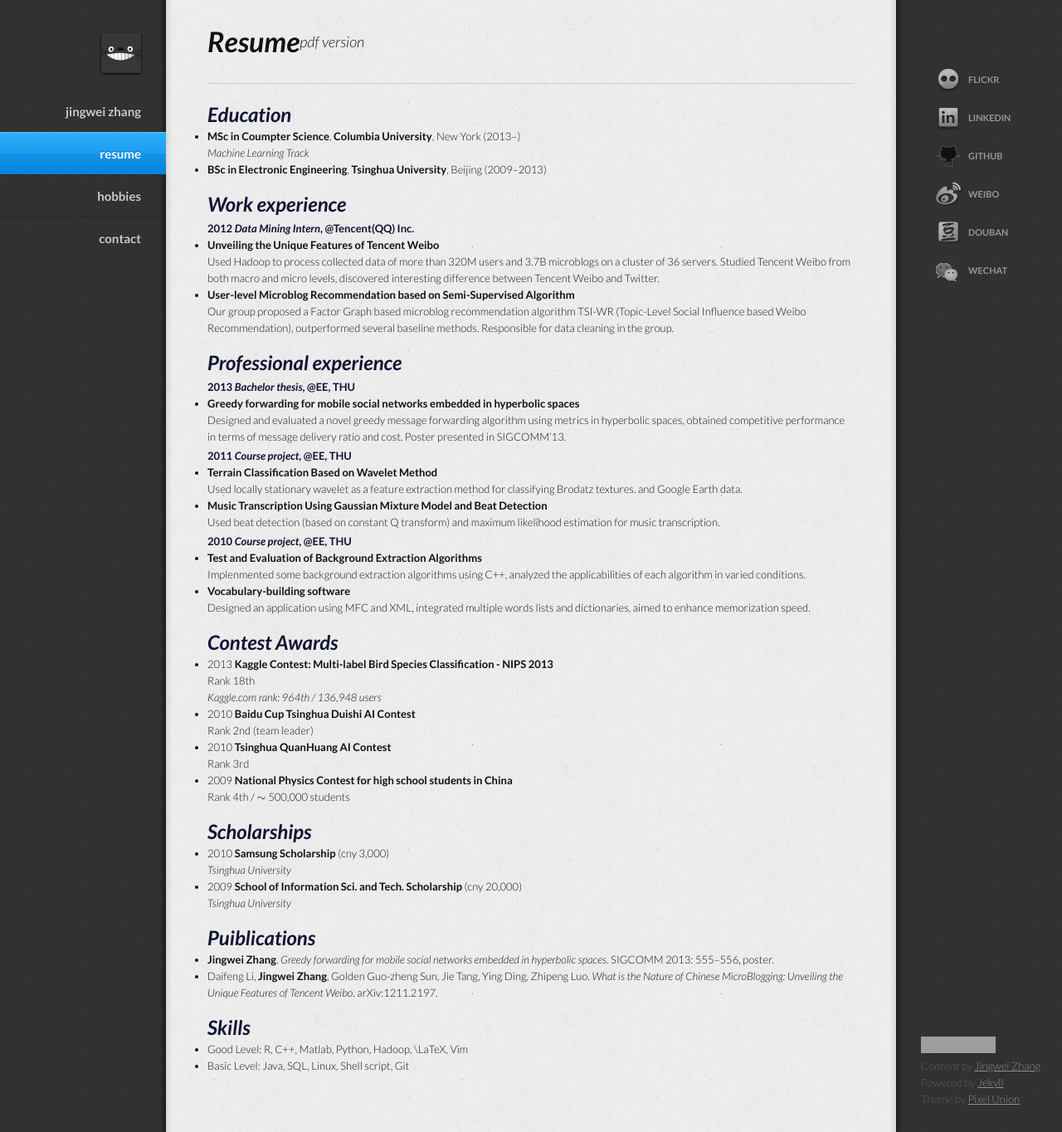
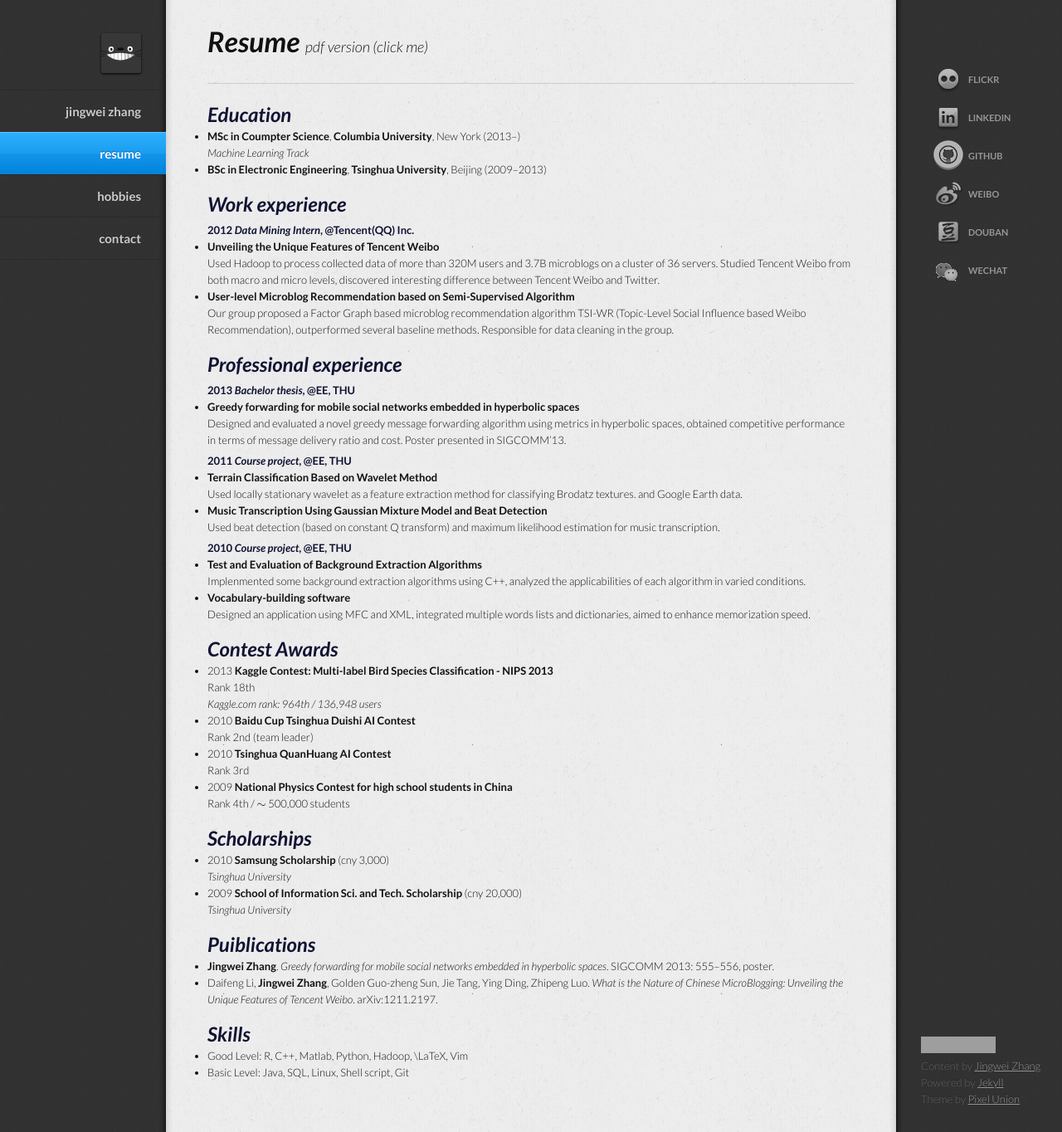
Before and after one commit to iceboal/iceboal.github.com, a Jekyll site: the page built from resume.md, in a window 1280 px wide and 1364 px high. Shown: the whole window at 83% size. Built offline with Jekyll 4.4.1, drawn with Linux system fonts in a browser that asks for light colours; formulas are drawn with MathJax 3; comment, search, counter and statistics services are not loaded; grey boxes are pictures that could not be loaded.

Commit message:
update css

```diff
--- a/assets/themes/tumblr/css/styles.css
+++ b/assets/themes/tumblr/css/styles.css
@@ -38,7 +38,7 @@
 h1{font-size:30px;line-height:36px;}h1 small{font-size:18px;}
 h2{font-size:24px;line-height:33px;margin-top:15px;}h2 small{font-size:18px;}
 h3{font-size:18px;line-height:25px;margin-top:6px;}h3 small{font-size:14px;}
-h4{font-size:1em;line-height:20px;margin-top:3px;font-style:normal;}h3 small{font-size:14px;}
+h4{font-size:1em;line-height:20px;margin-top:5px;font-style:normal;}h3 small{font-size:14px;}
 h5,h6{font-size:1em;line-height:20px;font-weight:normal;}
 /*h6{font-size:11px;color:#999999;text-transform:uppercase;}*/
 
@@ -181,6 +181,21 @@
 .fullscreen div[role=main] footer,
 .fullscreen .description {
    width: 600px;
+}
+
+.about {
+height:100%;
+}
+.me {
+width: 50%;
+aligh:right;
+margin:0 0 0 auto;
+float:right;
+height:100%;
+}
+.abouttext {
+float:left;
+width: 50%;
 }
 
 footer[role=contentinfo],
@@ -431,12 +446,10 @@
    text-decoration: none;
    -webkit-font-smoothing: antialiased;
    text-shadow: #fff 0 1px 0;
-   float: left;
 }
 
 div[role=main] header p small a{
    font-size: 18px;
-   float: none;
    font-weight: normal;
 }
 
--- a/resume.md
+++ b/resume.md
@@ -1,7 +1,7 @@
 ---
 layout: page
 title: "Resume"
-tagline: "<a href='resume.pdf'>pdf version</a>"
+tagline: "<a href='resume.pdf'>pdf version (click me)</a>"
 description: ""
 group: navigation
 weight: 2
```
Also changed, not shown: index.md (+0 -1 lines), images/github.png, 5 other files.
